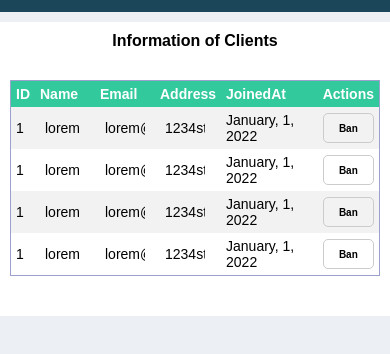
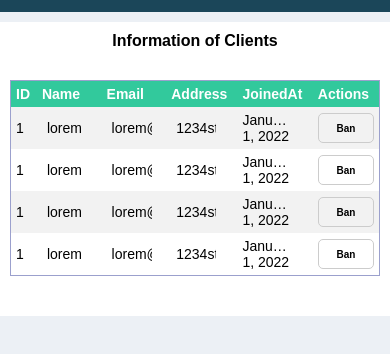
Before and after one commit to ihab-ag/e-commerce, a plain HTML site: page index.html in a window 390 px wide. Shown: the part 48-402 px from the top of the page. Drawn offline with Linux system fonts and the light colour scheme.

Commit message:
EC-19 style fixes

```diff
--- a/index.html
+++ b/index.html
@@ -54,7 +54,7 @@
                             <td><input type="text" name="name" id="name-idNumber" disabled value="lorem"></td>
                             <td><input type="email" name="email" id="email-idNumber" disabled value="lorem@epsum.com"></td>
                             <td><input type="text" name="streetName" id="street-name-idNumber" disabled value="1234st, lorem epsum"></td>
-                            <td>January, 1, 2022</td>
+                            <td><p>January, 1, 2022</p></td>
                             <td>
                                 <div class="btn-wrapper">
                                     <button class="btn btn-ban">Ban</button>
@@ -68,7 +68,7 @@
                             <td><input type="text" name="name" id="name-idNumber" disabled value="lorem"></td>
                             <td><input type="email" name="email" id="email-idNumber" disabled value="lorem@epsum.com"></td>
                             <td><input type="text" name="streetName" id="street-name-idNumber" disabled value="1234st, lorem epsum"></td>
-                            <td>January, 1, 2022</td>
+                            <td><p>January, 1, 2022</p></td>
                             <td>
                                 <div class="btn-wrapper">
                                     <button class="btn btn-ban">Ban</button>
@@ -82,7 +82,7 @@
                             <td><input type="text" name="name" id="name-idNumber" disabled value="lorem"></td>
                             <td><input type="email" name="email" id="email-idNumber" disabled value="lorem@epsum.com"></td>
                             <td><input type="text" name="streetName" id="street-name-idNumber" disabled value="1234st, lorem epsum"></td>
-                            <td>January, 1, 2022</td>
+                            <td><p>January, 1, 2022</p></td>
                             <td>
                                 <div class="btn-wrapper">
                                     <button class="btn btn-ban">Ban</button>
@@ -96,7 +96,7 @@
                             <td><input type="text" name="name" id="name-idNumber" disabled value="lorem"></td>
                             <td><input type="email" name="email" id="email-idNumber" disabled value="lorem@epsum.com"></td>
                             <td><input type="text" name="streetName" id="street-name-idNumber" disabled value="1234st, lorem epsum"></td>
-                            <td>January, 1, 2022</td>
+                            <td><p>January, 1, 2022</p></td>
                             <td>
                                 <div class="btn-wrapper">
                                     <button class="btn btn-ban">Ban</button>
@@ -133,7 +133,7 @@
                             <td><input type="text" name="name" id="name-idNumber" value="lorem"></td>
                             <td><input type="email" name="email" id="email-idNumber" value="lorem@epsum.com"></td>
                             <td><input type="text" name="streetName" id="street-name-idNumber" value="1234st, lorem epsum"></td>
-                            <td>January, 1, 2022</td>
+                            <td><p>January, 1, 2022</p></td>
                             <td>
                                 <div class="btn-wrapper">
                                     <button class="btn btn-edit view-none">Edit</button>
@@ -151,7 +151,7 @@
                             <td><input type="text" name="name" id="name-idNumber" disabled value="lorem"></td>
                             <td><input type="email" name="email" id="email-idNumber" disabled value="lorem@epsum.com"></td>
                             <td><input type="text" name="streetName" id="street-name-idNumber" disabled value="1234st, lorem epsum"></td>
-                            <td>January, 1, 2022</td>
+                            <td><p>January, 1, 2022</p></td>
                             <td>
                                 <div class="btn-wrapper">
                                     <button class="btn btn-edit">Edit</button>
@@ -169,7 +169,7 @@
                             <td><input type="text" name="name" id="name-idNumber" disabled value="lorem"></td>
                             <td><input type="email" name="email" id="email-idNumber" disabled value="lorem@epsum.com"></td>
                             <td><input type="text" name="streetName" id="street-name-idNumber" disabled value="1234st, lorem epsum"></td>
-                            <td>January, 1, 2022</td>
+                            <td><p>January, 1, 2022</p></td>
                             <td>
                                 <div class="btn-wrapper">
                                     <button class="btn btn-edit">Edit</button>
@@ -187,7 +187,7 @@
                             <td><input type="text" name="name" id="name-idNumber" disabled value="lorem"></td>
                             <td><input type="email" name="email" id="email-idNumber" disabled value="lorem@epsum.com"></td>
                             <td><input type="text" name="streetName" id="street-name-idNumber" disabled value="1234st, lorem epsum"></td>
-                            <td>January, 1, 2022</td>
+                            <td><p>January, 1, 2022</p></td>
                             <td>
                                 <div class="btn-wrapper">
                                     <button class="btn btn-edit">Edit</button>
--- a/styles/styles.css
+++ b/styles/styles.css
@@ -437,9 +437,10 @@ body {
 }
 
 @media only screen and (max-width: 480px) {
-    .table-wrapper table tr td {
-        /* text-overflow: ellipsis; */
-        min-width: none;
+    .table-wrapper table tr td p {
+        width: 50px;
+        overflow: hidden;
+        text-overflow: ellipsis;
     }
 
     .table-wrapper table tr td input {
```
